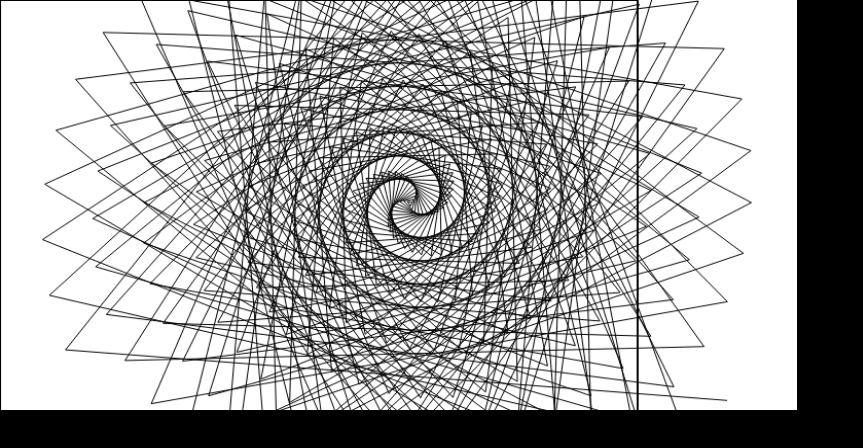
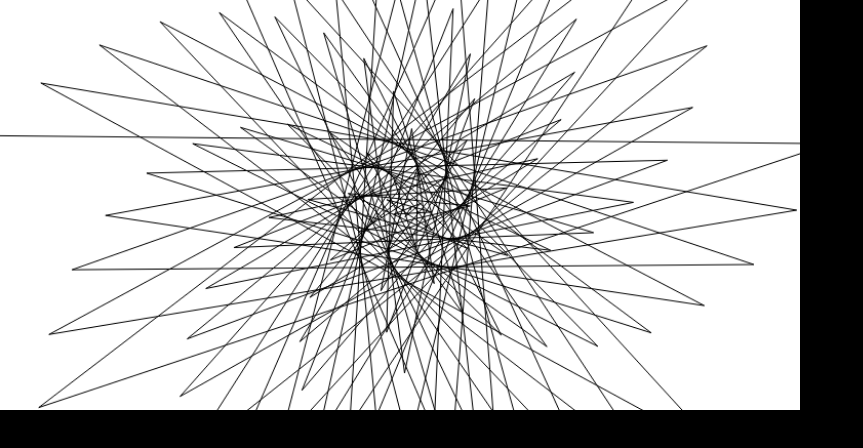
Before and after one commit to mmKALLL/hiruyasumi-games, a plain HTML site: page 0415-spiral5/index-miniscreen.html in a window 1280 px wide. Shown: the whole page, without its empty margins (0-863 px from the left). Drawn offline with Linux system fonts and the light colour scheme.

Commit message:
Added resfunction restart and started refactor, annoying line remains.

```diff
--- a/0415-spiral5/css/index-miniscreen.css
+++ b/0415-spiral5/css/index-miniscreen.css
@@ -35,12 +35,7 @@ progress {
   display: block;
   max-width: 800px;
   max-height: 800px;
-  width: 797px;
+  width: 800px;
   height: 410px;
   position: relative;
-  top: 0;
-  right: 0;
-  bottom: 0;
-  left: 0;
-  margin: 0 auto;
 }
--- a/0415-spiral5/index-miniscreen.html
+++ b/0415-spiral5/index-miniscreen.html
@@ -8,7 +8,7 @@
 <body>
     <div id="root">
         <div id="gameDiv">
-            <canvas id="gameCanvas" width="775" height="415"></canvas>
+            <canvas id="gameCanvas" width="780" height="400"></canvas>
         </div>
     </div>
     <!-- Add scripts to be loaded here. -->
--- a/0415-spiral5/script/game.js
+++ b/0415-spiral5/script/game.js
@@ -1,7 +1,6 @@
 
 /* **************************************************
  * spiral5 - Simple JS demo made by Esa Koskinen.
- * Finished in 17 minutes.
  *
  * Copyright 2018 Esa Koskinen. All rights reserved.
  *
@@ -9,18 +8,42 @@
  * ***************************************************/
 
 (function() {
+
+// TODO rethink all variable names and structure for future-proofing, add func objects into pre-determined array (load from file?), add/remove code comments, have constants be universal options, i.e. true/false generate func objects on init (and const for amount), replay func on finish, alternate colors on finish or clear screen, have random (high saturation) color used (and changed between how many steps), fps multiplier, custom length pause at end before erase/revert, whether cleaning is middle-out or out-middle (rymdreglage style)
+
+// EXTEND with implementation of CASIO DynaFunc, dynafunc step size/length, repeat dynafunc forever/invert x times and switch, is invert white-out or invert time, are all functions dynamic or only some % loaded from dynamics, random-generate more anims into dynafunc object array or not, pre-compute (one? all?) dynafuncs or not, can draw step of dynafunc be seen or is every step shown fully drawn, smaller max-t and higher size-mult to save time or not, if func is next level of point and dyna next level of func, what is next level of Dyna?
+
+// EXTEND canvas size settings affect HTML/CSS too, have all of these adjustable and then click ok button to start anims with those settings (walker index.html style but no reload), use LocalStorage for remembering values, export url to allow others to view the same thing, make it possible for individual func to offer to overwrite values in const if prettier, allow randomization of all constant values on new func load (intensity/frequency determined by user), consider UX (descriptions), would it be easy to calculate max-t based on canvas size and size-mult??, does whitening-leaves-shadow-trails of Arora happen in other browsers? caused by canvas size/html size pixel antialias smoothening mismatch?
+
+// TODO rename gs, move current constants to new array of "func define" objects, add function to generate additional funcs randomized into the array, move gs initialpoint to func defining object, add function to handle func switch and gs initializing (using params from const),
+
+	var constantDefaults = {
+		fps: 20,
+		canvasX: 800,
+		canvasY: 410,
+	}
+
 	var constants = {
-		FPS: 60,
-		CANVAS_X: 797,
+		FPS: 20,
+		CANVAS_X: 800,
 		CANVAS_Y: 410,
 		T_START: 0,
-		T_STEP: 123, // degrees
-		T_END: 200000,
-		SIZE_MULTIPLIER: 0.01,
+		T_STEP: 161, // almost 180 to make very sharp turn
+// degrees; 123 0.01; 92 0.005; 160.0 0.004; 161.0; 160.4; 160.2
+// 160.2, size 0.030 and 0.004 both cool
+		T_END: 20000,
+		SIZE_MULTIPLIER: 0.026,
 	};
+
+	var functions = [
+		{
+
+		}
+	]
 
 	// gamestate
 	var gs = {
+		initialPoint: [constants.CANVAS_X / 2, constants.CANVAS_Y / 2],
 		previousPoint: [constants.CANVAS_X / 2, constants.CANVAS_Y / 2],
 		currentPoint: [constants.CANVAS_X / 2, constants.CANVAS_Y / 2],
 		t: constants.T_START,
@@ -34,7 +57,12 @@
 	// loop
 	function update() {
 		if (gs.t > constants.T_END) {
-			return 0;
+			//invertColor();
+			gs.t = constants.T_START;
+			ctx.closePath();
+			ctx.moveTo(gs.initialPoint[0], gs.initialPoint[1]);
+			ctx.closePath();
+			clearCanvas();
 		}
 		// Calculate position of next point.
 		gs.t += constants.T_STEP;
@@ -46,15 +74,6 @@
 
 	function draw() {
 
-		ctx.strokeStyle = "#000000";
-		ctx.fillStyle = "#000000";
-
-		// Border
-		ctx.beginPath();
-		ctx.rect(0, 0, 620, 500);
-		ctx.stroke();
-		ctx.closePath();
-
 		// Draw line from previous point to current.
 		ctx.beginPath();
 		ctx.moveTo(gs.previousPoint[0], gs.previousPoint[1]);
@@ -62,12 +81,23 @@
 		ctx.stroke();
 	}
 
-	// Clear canvas
-	ctx.beginPath();
-	ctx.rect(0, 0, 2000, 2000);
-	ctx.fillStyle = "#FFFFFF";
-	ctx.fill();
-	ctx.closePath();
+	function invertColor() {
+		var color = ctx.strokeStyle === "#000000" ? "#FFFFFF" : "#000000"
+		ctx.strokeStyle = color;
+		ctx.fillStyle = color;
+	}
+
+	function clearCanvas() {
+		ctx.beginPath();
+		ctx.rect(0, 0, 2000, 2000);
+		ctx.fillStyle = "#FFFFFF";
+		ctx.fill();
+		ctx.closePath();
+
+	        ctx.fillStyle = "#000000";
+	}
+
+	clearCanvas();
 
 	window.setInterval(function() {
 		update();
```
Also changed, not shown: 1 other file.
